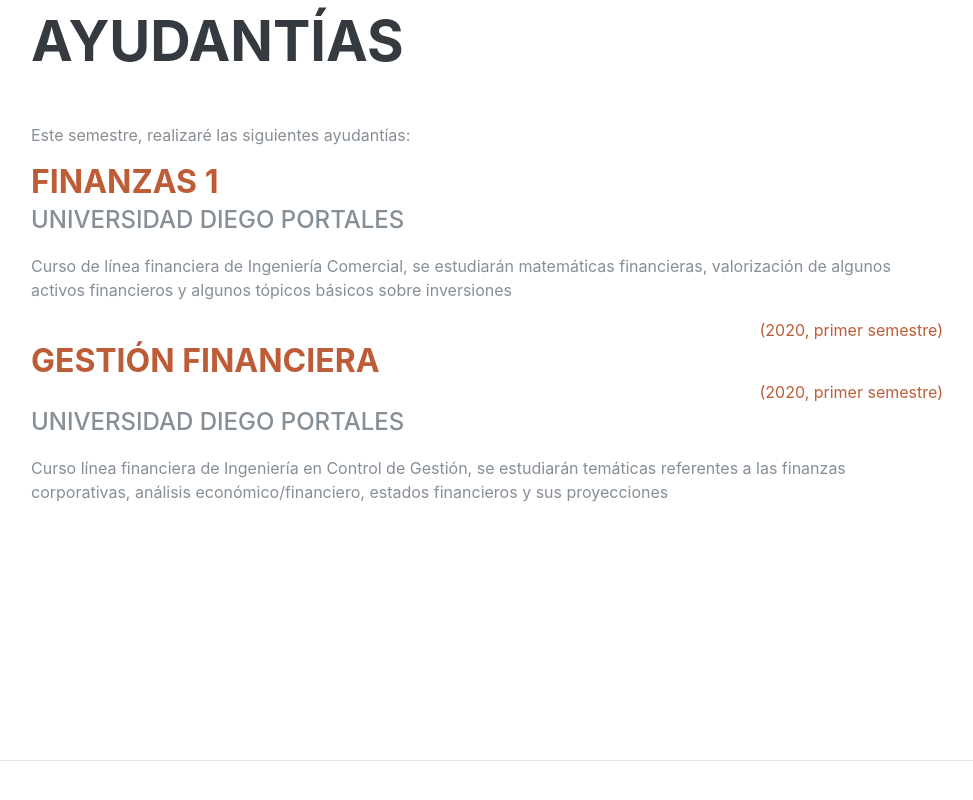
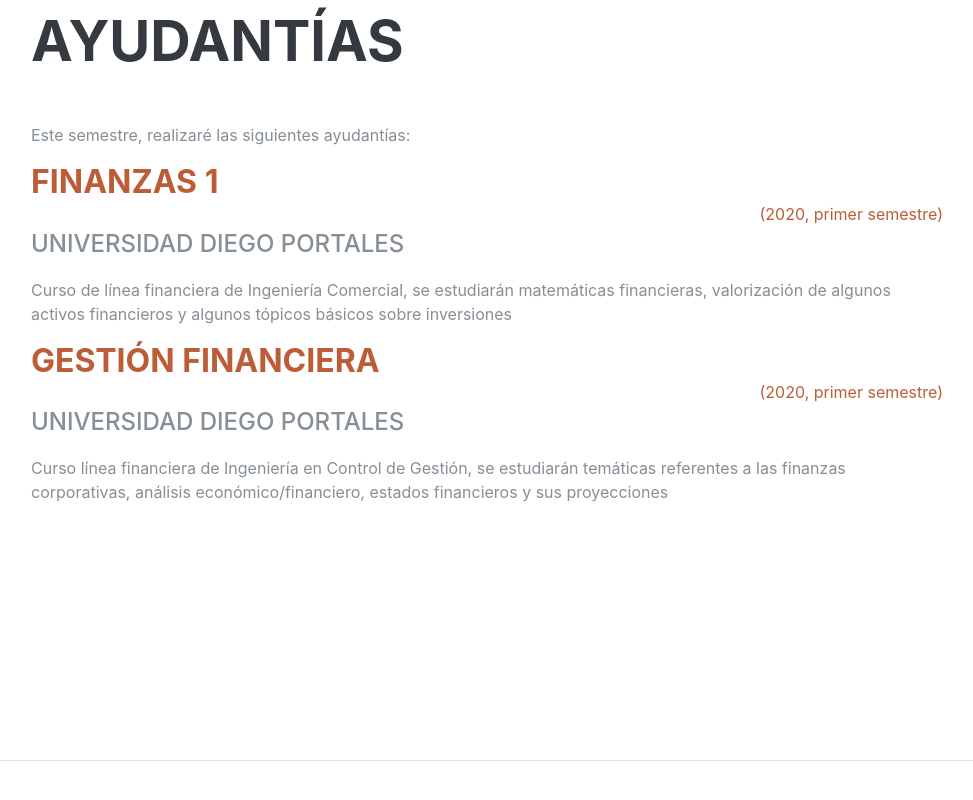
Before and after one commit to Haensgen/ghaensgen.github.io, a website: page index.html in a window 1280 px wide. Shown: the part 841-1641 px from the top of the page, without its empty margins (289-1262 px from the left). Drawn offline with Linux system fonts and the light colour scheme; a web font is replaced by a local one.

Commit message:
Update index.html

```diff
--- a/index.html
+++ b/index.html
@@ -94,20 +94,17 @@
         <p>Este semestre, realizaré las siguientes ayudantías:</p>
 
           <div class="resume-content">
-            <h3 class="mb-0"><a href="https://haensgen.github.io/finanzas/">Finanzas 1</a></h3>
+            <h3 class="mb-0"><a href="https://haensgen.github.io/finanzas/">Finanzas 1</a></h3><div class="resume-date text-md-right"><span class="text-primary">(2020, primer semestre)</span>
+           </div>
             <div class="subheading mb-3">Universidad Diego Portales </div>
             <p>Curso de línea financiera de Ingeniería Comercial, se estudiarán matemáticas financieras, valorización de algunos activos financieros y algunos tópicos básicos sobre inversiones </p>
           </div>
-          <div class="resume-date text-md-right">
-            <span class="text-primary">(2020, primer semestre)</span>
-           </div>
+
 
 
 
          <div class="resume-content">
-            <h3 class="mb-0"><a href="https://haensgen.github.io/gestion-financiera/">Gestión Financiera</a></h3>
-           <div class="resume-date text-md-right">
-           <span class="text-primary">(2020, primer semestre)</span></div>
+            <h3 class="mb-0"><a href="https://haensgen.github.io/gestion-financiera/">Gestión Financiera</a></h3><div class="resume-date text-md-right"><span class="text-primary">(2020, primer semestre)</span></div>
             <div class="subheading mb-3">Universidad Diego Portales </div>
             <p>Curso línea financiera de Ingeniería en Control de Gestión, se estudiarán temáticas referentes a las finanzas corporativas, análisis económico/financiero, estados financieros y sus proyecciones</p>
           </div>
```
